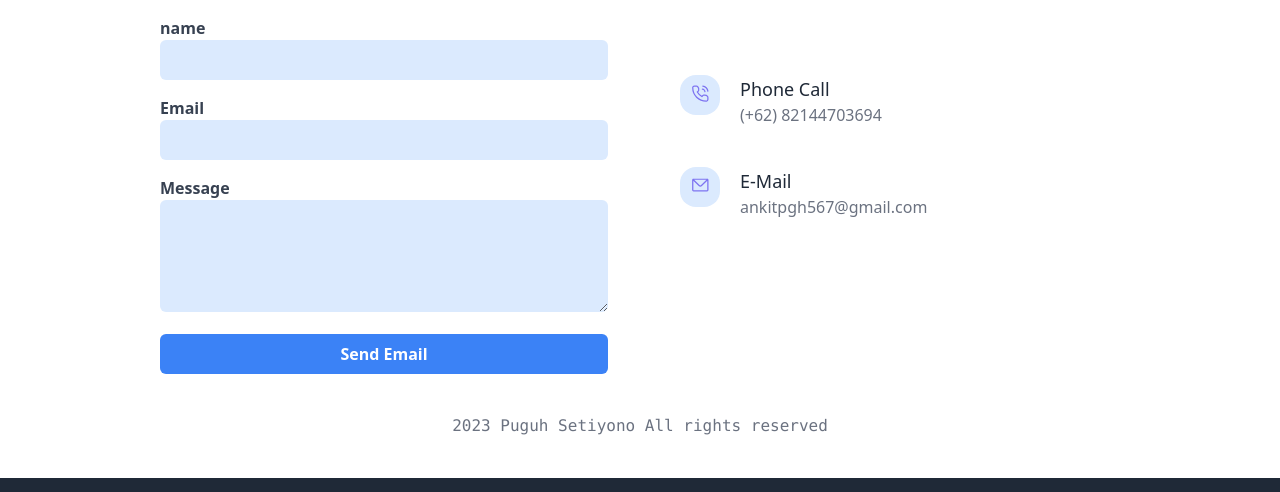
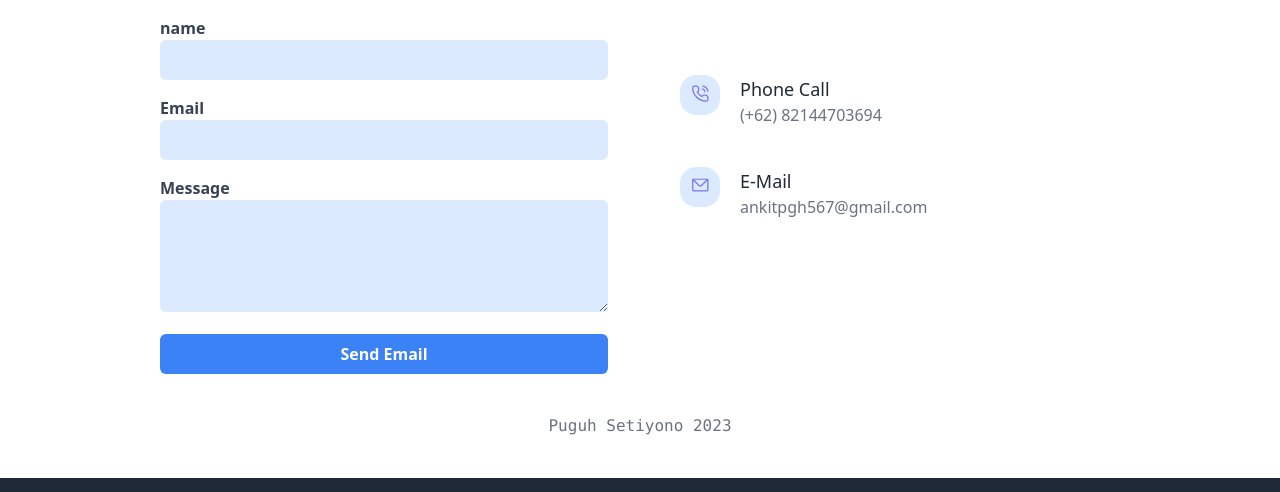
Before and after one commit to PuguhSetiyono/portfolio-tailwind, a website: page public/contact.html in a window 1280 px wide. Shown: the part 308-800 px from the top of the page. Drawn offline with Linux system fonts and the light colour scheme.

Commit message:
Profile-Puguh

```diff
--- a/public/contact.html
+++ b/public/contact.html
@@ -90,7 +90,7 @@
 
 	</main>
     <footer class="bg-white text-center py-10 font-mono">   <!-- footer -->
-        2023 Puguh Setiyono All rights reserved
+        Puguh Setiyono 2023
     </footer>
 
 </body>
```
Also changed, not shown: public/index.html (+1 -1 lines), public/profile.html (+1 -1 lines).
